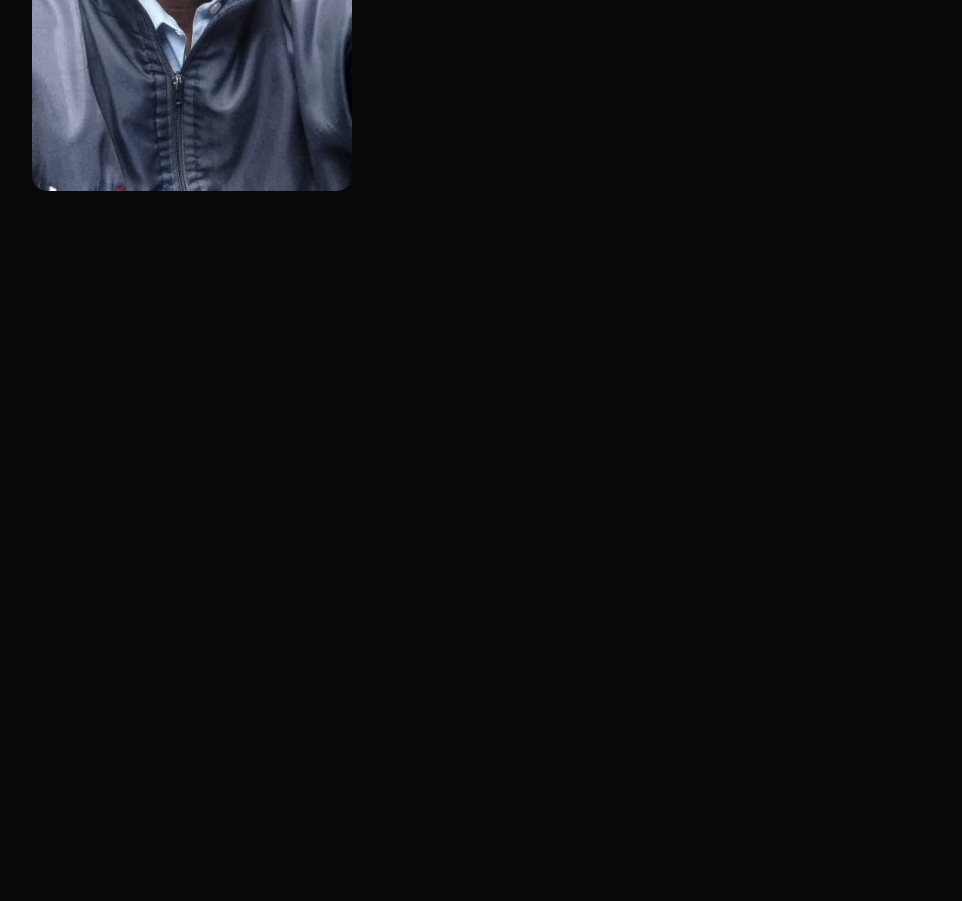
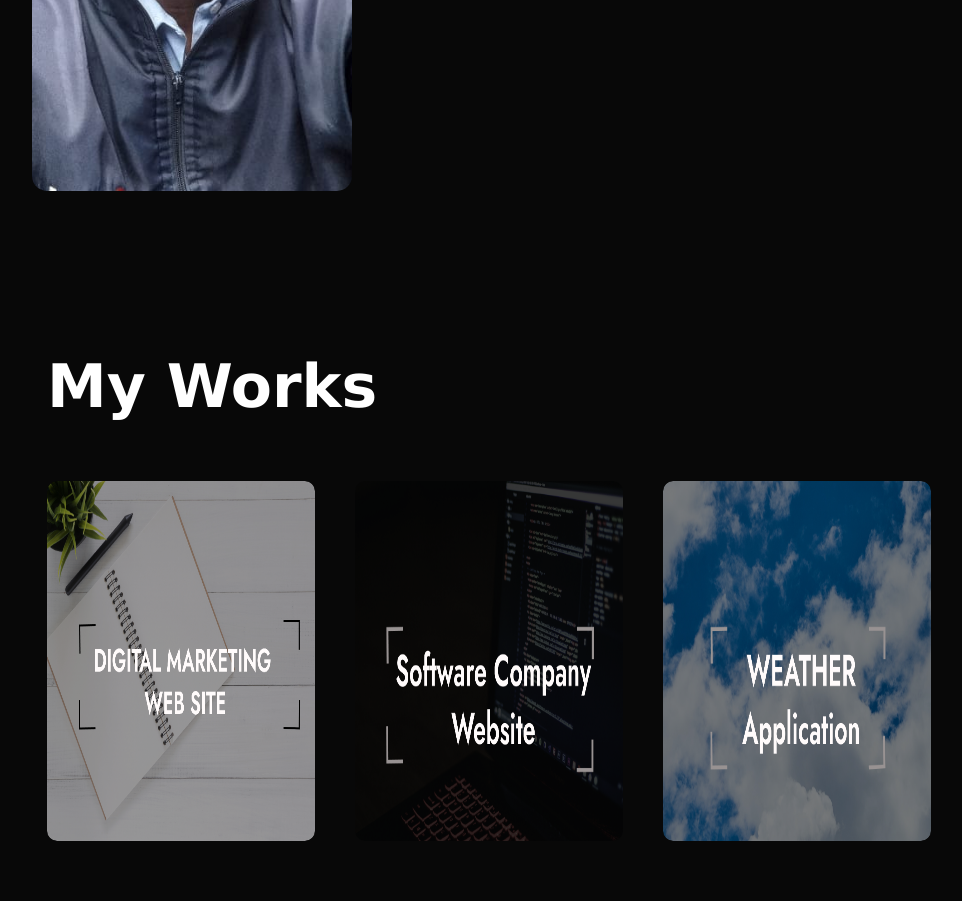
Before and after one commit to bmulamba/bmulamba.github.io, a plain HTML site: page index.html in a window 1280 px wide. Shown: the part 1408-2309 px from the top of the page, without its empty margins (151-1113 px from the left). Before the commit the page ends 1689 px from the top, so only its background shows below. Drawn offline with nearby package versions, Linux system fonts and the light colour scheme.

Commit message:
updatenew

```diff
--- a/index.html
+++ b/index.html
@@ -454,6 +454,24 @@
   </div>
   </div>
 
+  <div id="portofolio">
+    <div class="container">
+      <div class="sub-title">My Works</div>
+      <div class="work-list">
+        <div class="work">
+          <img src="assets/images/digiweb.png" alt="" />
+        </div>
+        <div class="work">
+          <img src="assets/images/software.png " alt="" />
+        </div>
+        <div class="work">
+          <img src="assets/images/weather.png " alt="" />
+        </div>
+      </div>
+    </div>
+
+  </div>
+
 
   <script src="app.js"></script>
 
--- a/style.css
+++ b/style.css
@@ -155,3 +155,30 @@ nav ul li a:hover::after {
 .tab-contents.active-tab {
     display: block;
 }
+
+
+/* portofolio  */
+
+#portofolio {
+    padding: 50px 0;
+}
+
+.work-list {
+    display: grid;
+    grid-template-columns: repeat(auto-fit, minmax(220px, 1fr));
+    grid-gap: 40px;
+    margin-top: 50px;
+}
+
+.work {
+    border-radius: 10px;
+    position: relative;
+    overflow: hidden;
+}
+
+.work img {
+    width: 100%;
+    border-radius: 10px;
+    height: 45vh;
+    display: block;
+}
```
